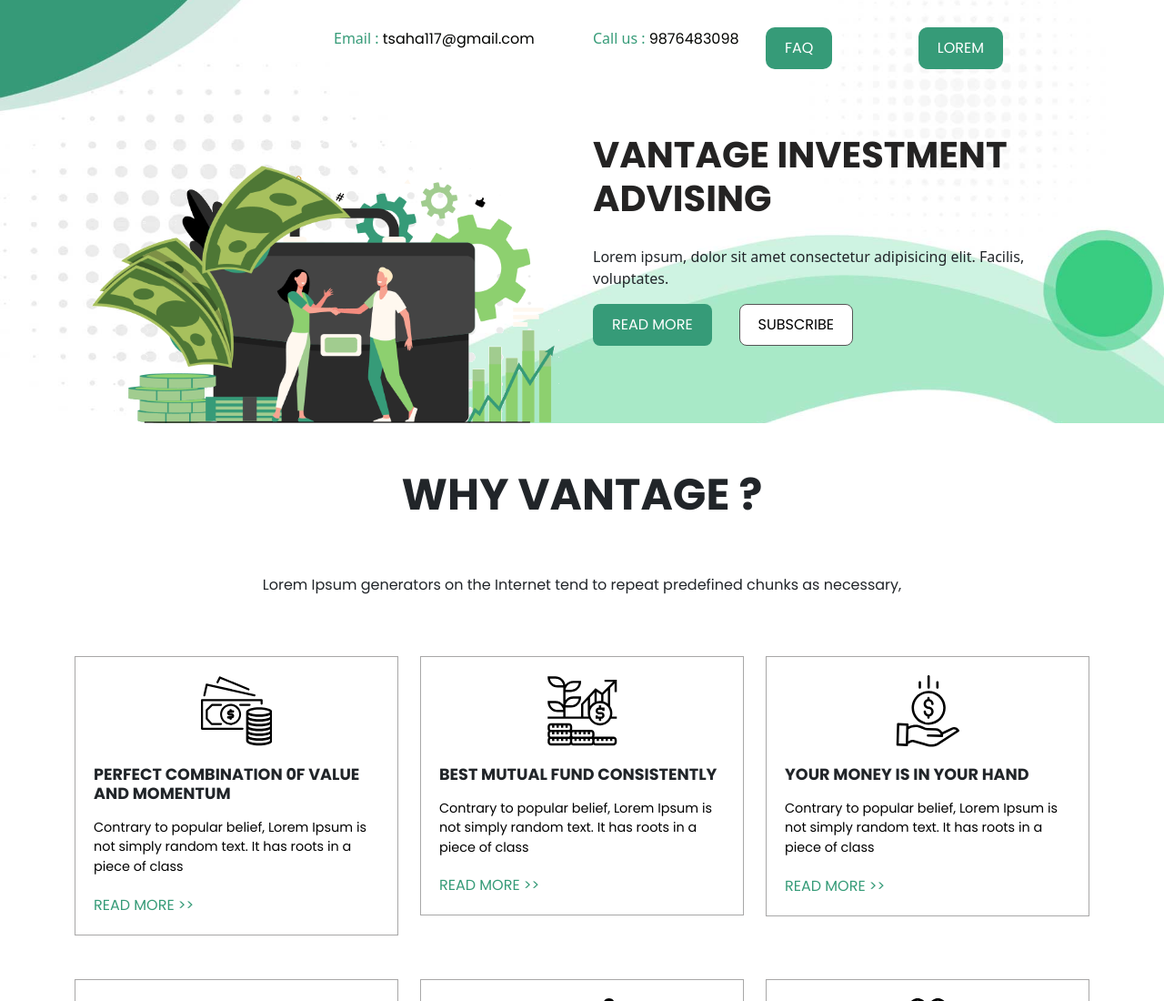
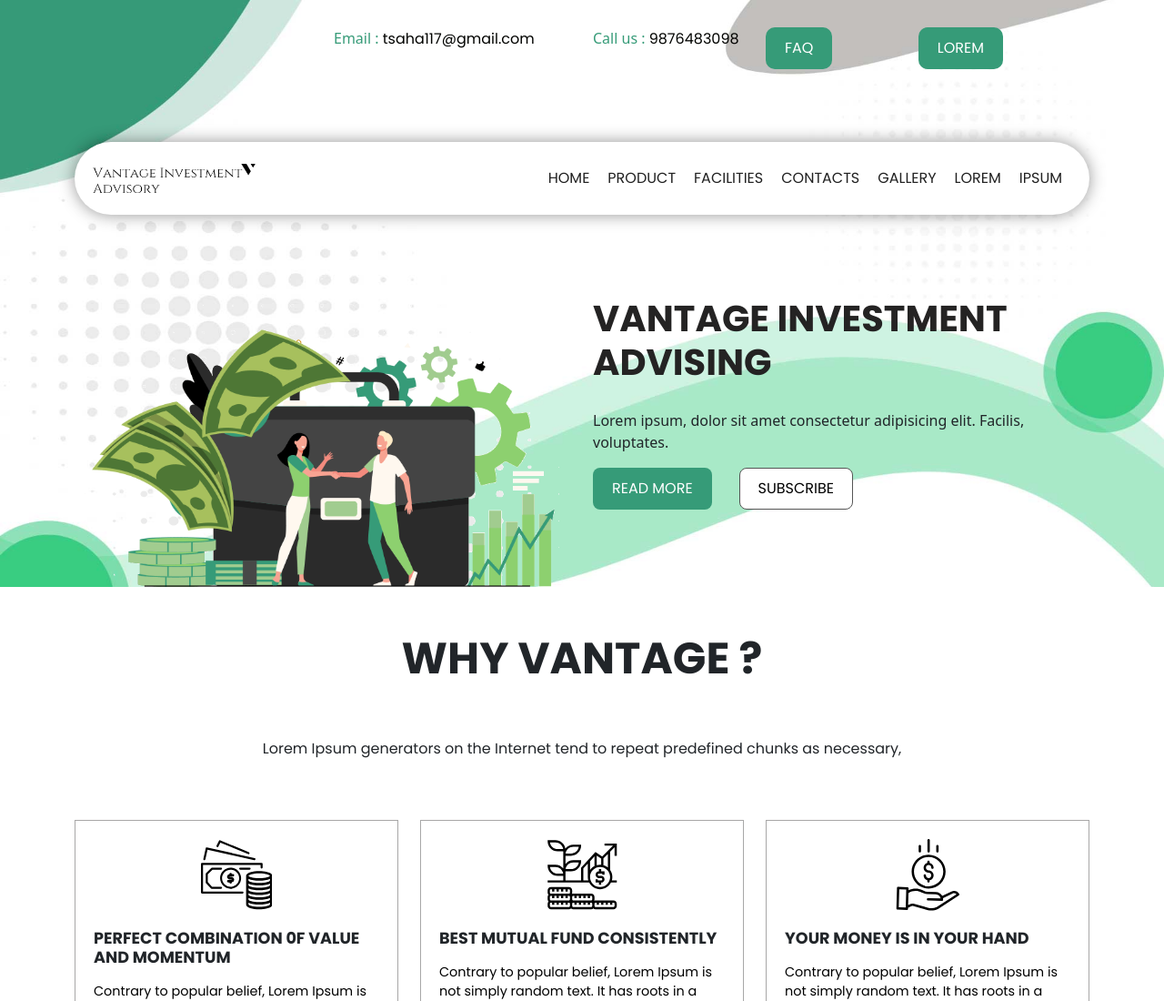
Before and after one commit to Think-To-Share/vantage-design, a website built with webpack: page index.html in a window 1280 px wide. Shown: the top 1100 px of the page at 91% size. Built offline with nearby package versions, Linux system fonts and the light colour scheme.

```diff
--- a/src/scss/_home.scss
+++ b/src/scss/_home.scss
@@ -58,7 +58,9 @@
  {
     margin: 50px;
     display:none;
-
+    @media(min-width:992px){
+        display: block;
+    }
 
 }
 
@@ -153,6 +155,7 @@
     }
 
     .heading-hero{
+
         display: flex;
         justify-content: center;
 
```
Also changed, not shown: dist/css/app.css.
